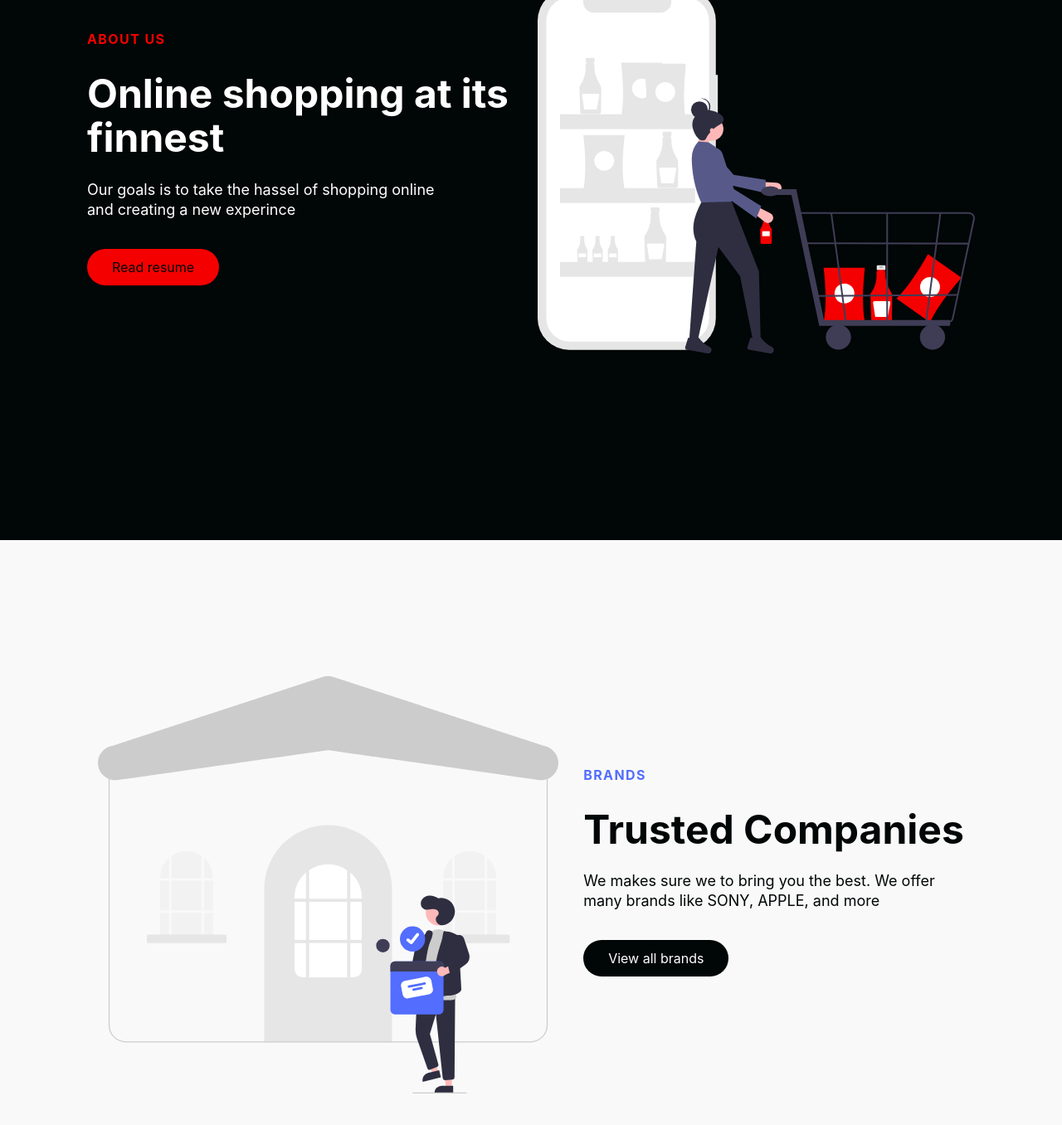
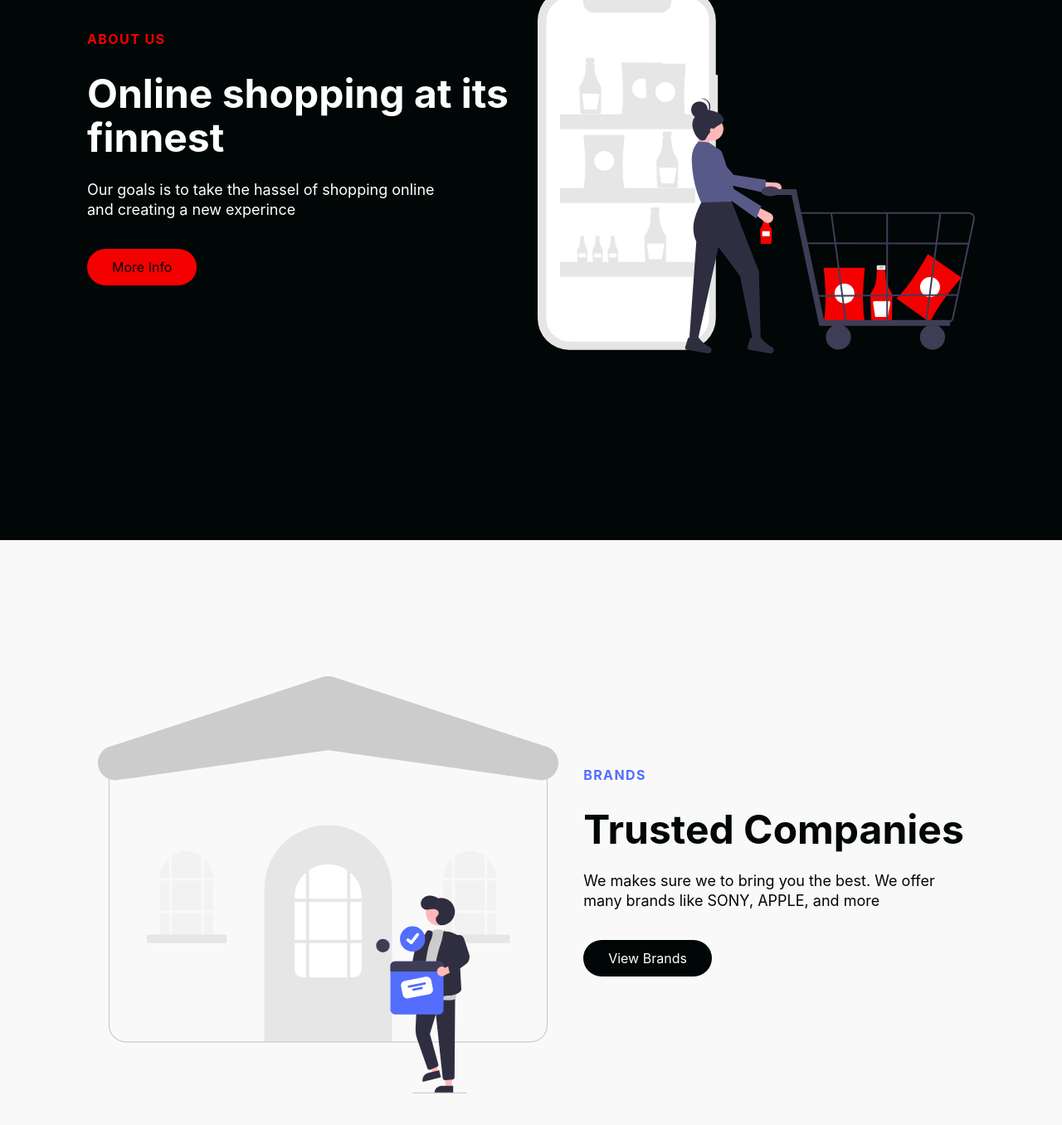
Before and after one commit to reynaldoayala062/jb-exports, a React (Create React App) app: page / in a window 1280 px wide. Shown: the part 1009-2365 px from the top of the page at 83% size. Built offline with nearby package versions, Linux system fonts and the light colour scheme.

Commit message:
edit info button

```diff
--- a/src/components/InfoSection/data.js
+++ b/src/components/InfoSection/data.js
@@ -7,7 +7,7 @@ export const homeObjOne = {
     topLine: 'About Us',
     headline: 'Online shopping at its finnest',
     description: 'Our goals is to take the hassel of shopping online and creating a new experince',
-    buttonLabel: 'Read resume',
+    buttonLabel: 'More Info',
     imgStart: false,
     img: require('../../Images/svg-1.svg').default,
     alt: 'about',
@@ -26,7 +26,7 @@ export const homeObjTwo = {
     topLine: 'Brands',
     headline: 'Trusted Companies',
     description: 'We makes sure we to bring you the best. We offer many brands like SONY, APPLE, and more',
-    buttonLabel: 'View all brands',
+    buttonLabel: 'View Brands',
     imgStart: true,
     img: require('../../Images/svg-2.svg').default,
     alt: 'brands',
```
